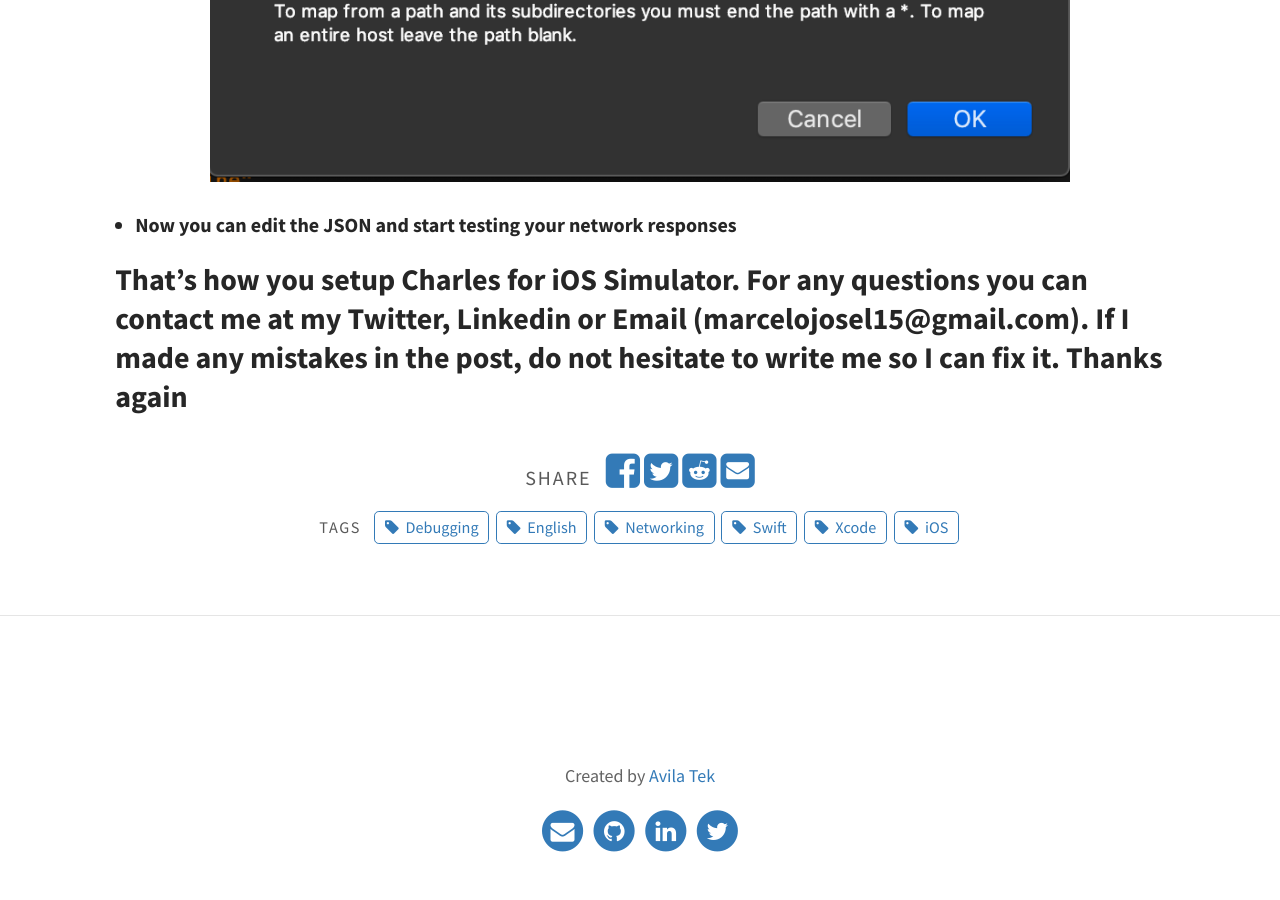
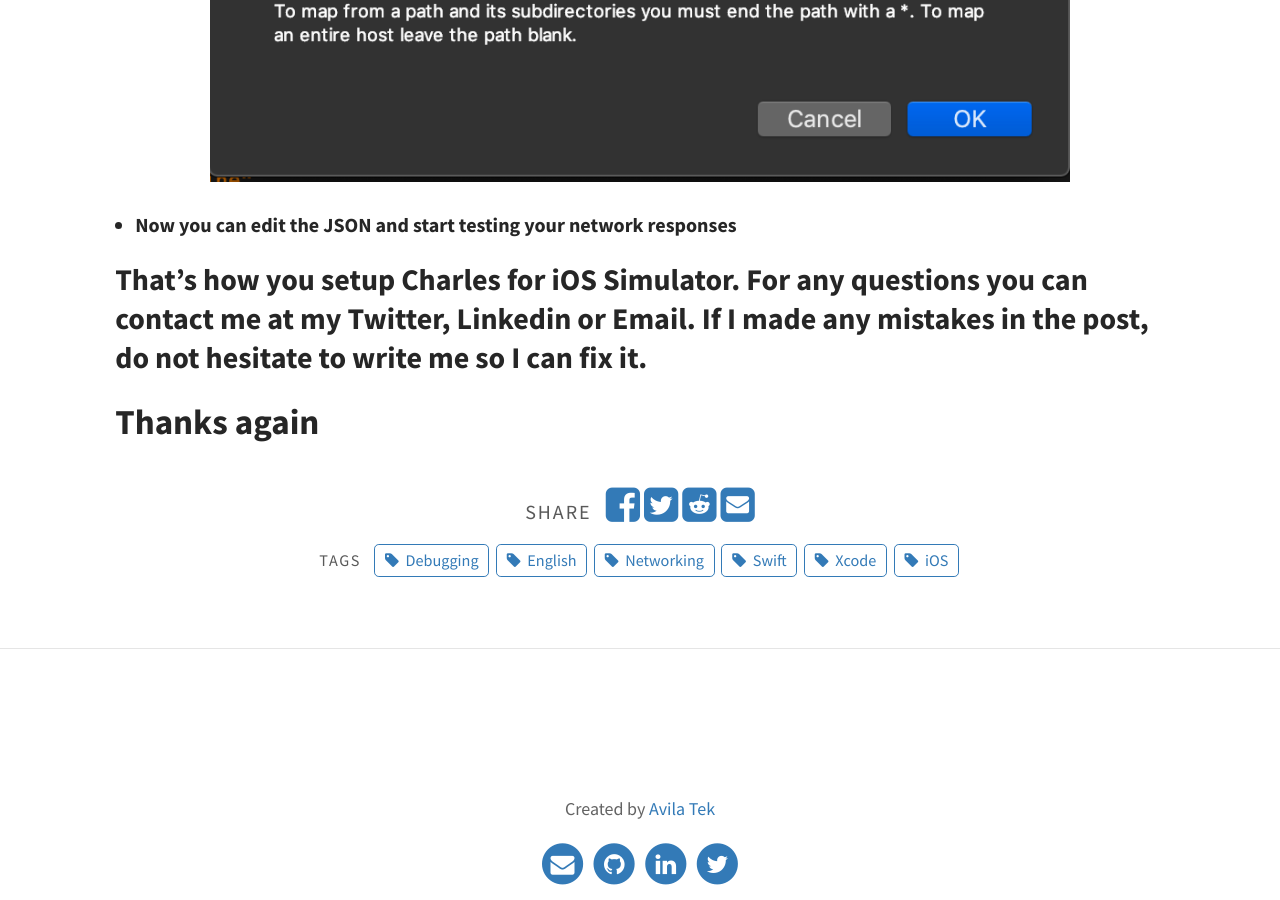
Before and after one commit to lapreamarcelo/lapreamarcelo.github.io, a Jekyll site: the page built from _posts/2020-01-18-Setup-Charles-in-Simulator-xcode.md, in a window 1280 px wide and 900 px high, scrolled down 10301 px. Built offline with Jekyll 4.4.1, drawn with Linux system fonts in a browser that asks for light colours; some of the changed lines change nothing that is shown; some of the changed text lies outside the part shown.

Commit message:
Final updates

```diff
--- a/_posts/2020-01-18-Setup-Charles-in-Simulator-xcode.md
+++ b/_posts/2020-01-18-Setup-Charles-in-Simulator-xcode.md
@@ -31,7 +31,7 @@
 * **Now, you have to make sure to enable SSL Proxying for the URLs that you want to test. There are two ways of doing this:**
 
 
-   1. The first way is by clicking in the Menu: Proxy > SSL Proxying Settings and then add the URL that you want. Use * to indicate a range of URLs.
+   * The first way is by clicking in the Menu: Proxy > SSL Proxying Settings and then add the URL that you want. Use * to indicate a range of URLs.
 
    <img src="/assets/img/posts/2020-01-18-Setup-Charles-in-Simulator-xcode/p4.png" alt="Charles">
 
@@ -39,7 +39,7 @@
    <img src="/assets/img/posts/2020-01-18-Setup-Charles-in-Simulator-xcode/p5.png" alt="Charles">
 
 
-   2. The second way is when you see the incoming traffic in the left view of Charles, just right click the URL that you want and click *Enable SSL Proxying*
+   * The second way is when you see the incoming traffic in the left view of Charles, just right click the URL that you want and click *Enable SSL Proxying*
 
    <img src="/assets/img/posts/2020-01-18-Setup-Charles-in-Simulator-xcode/p6.png" alt="Charles">
 
@@ -53,7 +53,7 @@
 
 <img src="/assets/img/posts/2020-01-18-Setup-Charles-in-Simulator-xcode/p8.png" alt="Charles">
 
-* **Now right click in the request and click *Viewer Mappings...* and copy what the Host, Port and Path are, because we are gonna use it next.**
+* **Now right click in the request and click *Viewer Mappings...* and copy what the Host, Port and Path are, because we are going to use it next.**
 
 <img src="/assets/img/posts/2020-01-18-Setup-Charles-in-Simulator-xcode/p9.png" alt="Charles">
 
@@ -69,4 +69,6 @@
 
 * **Now you can edit the JSON and start testing your network responses**
 
-### That's how you setup Charles for iOS Simulator. For any questions you can contact me at my Twitter, Linkedin or Email (marcelojosel15@gmail.com). If I made any mistakes in the post, do not hesitate to write me so I can fix it. Thanks again
+### That's how you setup Charles for iOS Simulator. For any questions you can contact me at my Twitter, Linkedin or Email. If I made any mistakes in the post, do not hesitate to write me so I can fix it.
+
+## Thanks again
```
